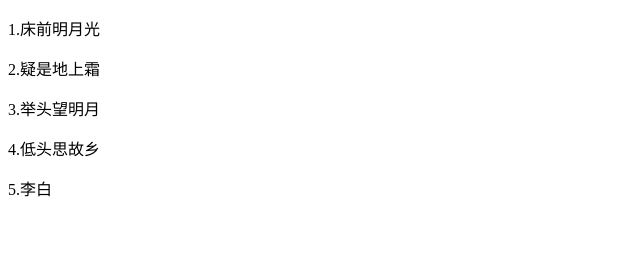
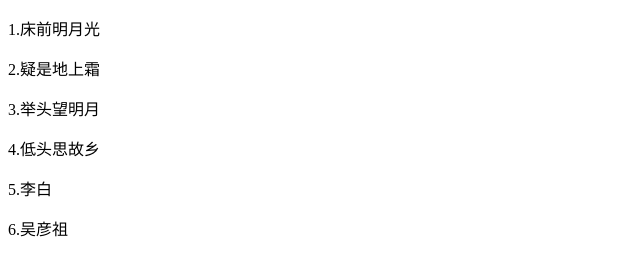
Before and after one commit to wenf-y/logoCk, a plain HTML site: page index.html in a window 1280 px wide. Shown: the whole page, without its empty margins (0-640 px from the left). Drawn offline with Linux system fonts and the light colour scheme.

Commit message:
完成功能6

```diff
--- a/index.html
+++ b/index.html
@@ -11,5 +11,6 @@
     <p>3.举头望明月</p>
     <p>4.低头思故乡</p>
     <p>5.李白</p>
+    <p>6.吴彦祖</p>
 </body>
 </html>
```
